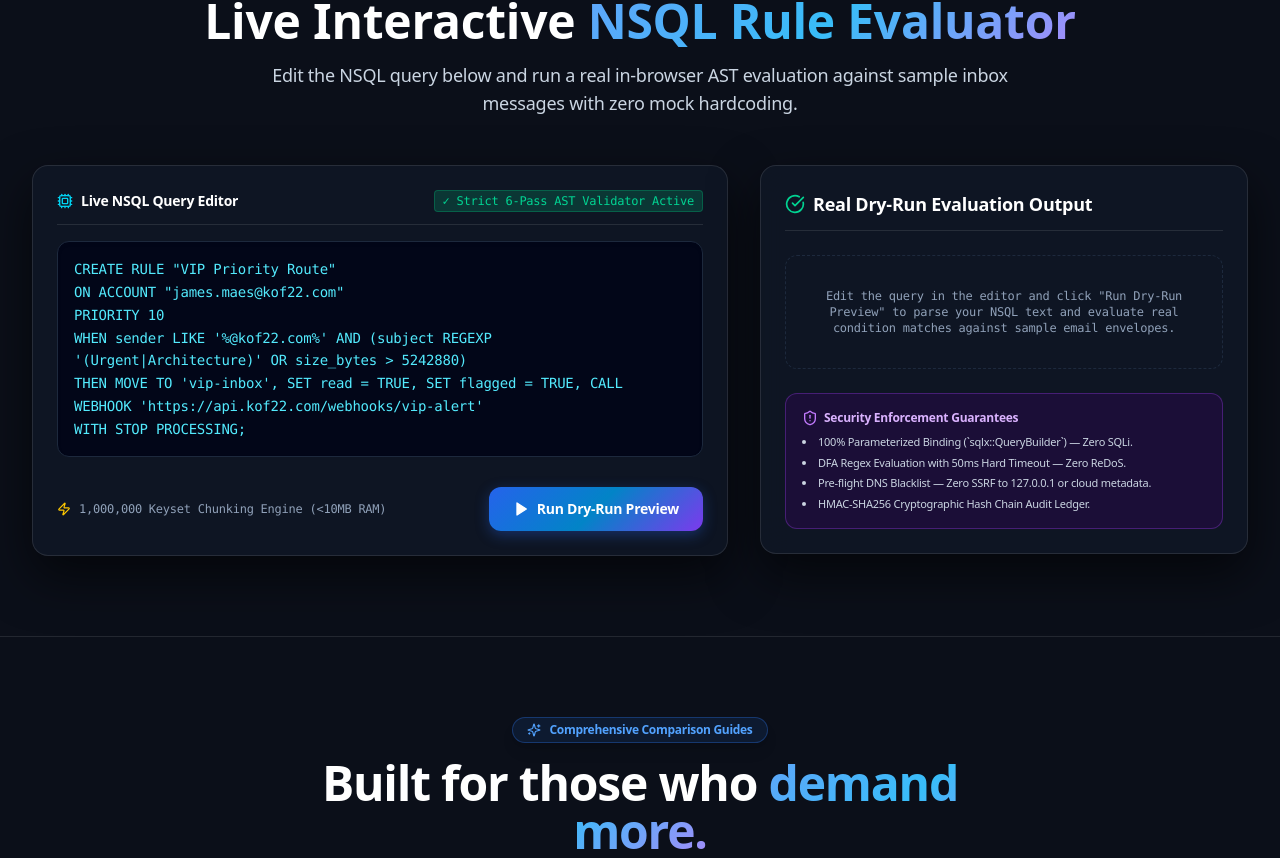
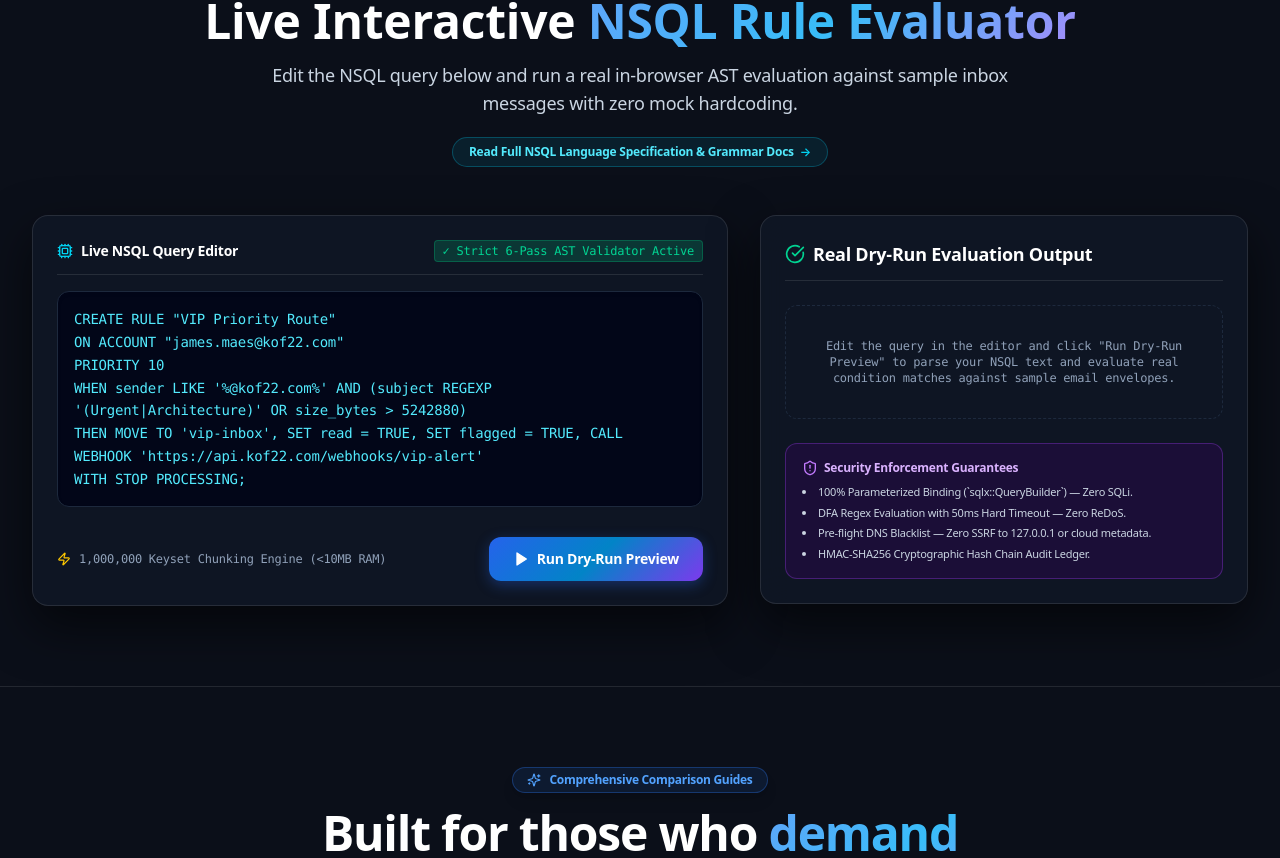
Before and after one commit to KofTwentyTwo/nuncio-website, a Next.js app: page / in a window 1280 px wide. Shown: the part 3707-4565 px from the top of the page. Built offline with nearby package versions, Linux system fonts and the light colour scheme.

Commit message:
docs: add direct link to full NSQL language documentation in NsqlPlayground

```diff
--- a/src/components/NsqlPlayground.tsx
+++ b/src/components/NsqlPlayground.tsx
@@ -388,6 +388,15 @@ export function NsqlPlayground() {
           <p className="max-w-3xl mx-auto text-slate-300 text-base sm:text-lg">
             Edit the NSQL query below and run a real in-browser AST evaluation against sample inbox messages with zero mock hardcoding.
           </p>
+          <div className="pt-1">
+            <a
+              href="/docs"
+              className="inline-flex items-center gap-1.5 px-4 py-1.5 rounded-full bg-cyan-500/10 border border-cyan-500/30 text-cyan-300 text-xs font-semibold hover:bg-cyan-500/20 hover:text-white transition-all"
+            >
+              <span>Read Full NSQL Language Specification &amp; Grammar Docs</span>
+              <span className="text-cyan-400">→</span>
+            </a>
+          </div>
         </div>
 
         <div className="grid grid-cols-1 lg:grid-cols-12 gap-8 items-start">
```
